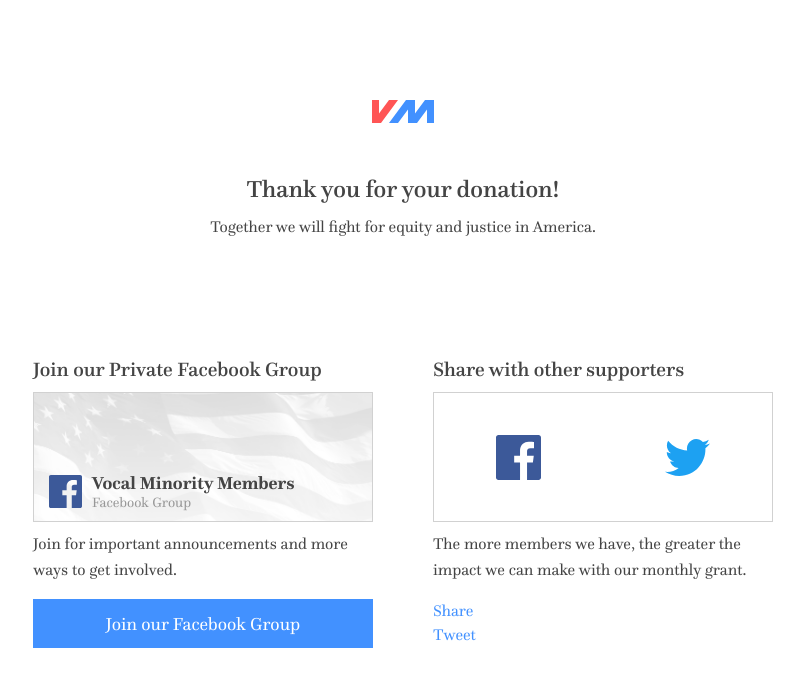
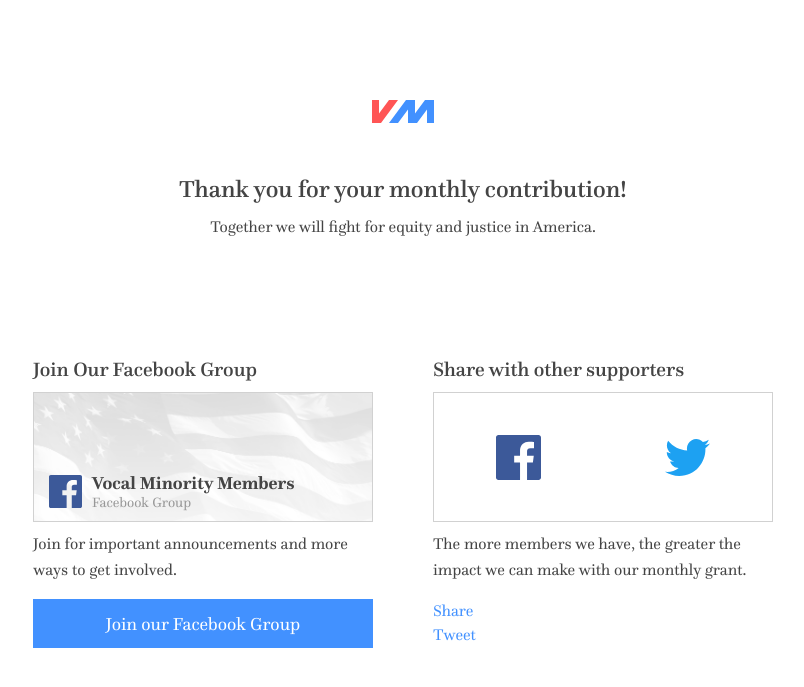
Before and after one commit to VocalMinority/vocalminority.us, a Jekyll site: the page built from subscribe/success.html, in a window 1280 px wide. Shown: the top 687 px of the page, without its empty margins (237-1041 px from the left). Built offline with Jekyll 4.4.1, drawn with Linux system fonts in a browser that asks for light colours; nearby versions of some CDN libraries; comment, search, counter and statistics services are not loaded.

Commit message:
Adjust copy

```diff
--- a/subscribe/success.html
+++ b/subscribe/success.html
@@ -35,13 +35,13 @@
 <section class="row row-thank-you text-center">
   <div class="columns medium-12">
     <a href="/"><img class="logo" src="/images/logo.svg"></a>
-    <h2>Thank you for your donation!</h2>
+    <h2>Thank you for your monthly contribution!</h2>
     <p>Together we will fight for equity and justice in America.</p>
   </div>
 </section>
 <section class="row">
   <div class="columns medium-5 medium-offset-1 fb-group-callout">
-    <h3>Join our Private Facebook Group</h3>
+    <h3>Join Our Facebook Group</h3>
     <div class="share-imagery">
       <div class="fb-group-details">
         <p class="title">Vocal Minority Members</p>
@@ -61,7 +61,7 @@
     <div class="social-share-buttons">
       <div class="fb-share-button" data-href="http://vocalminority.us" data-layout="button" data-size="large" data-mobile-iframe="true"><a class="fb-xfbml-parse-ignore" target="_blank" href="https://www.facebook.com/sharer/sharer.php?u=http%3A%2F%2Fvocalminority.us%2F&amp;src=sdkpreparse">Share</a></div>
       <div class="fb-like" data-href="https://www.facebook.com/wearethevocalminority/" data-width="200" data-layout="button" data-action="like" data-size="large" data-show-faces="true" data-share="false"></div>
-      <a class="twitter-share-button" href="https://twitter.com/intent/tweet?text=I%20just%20joined%20Vocal%20Minority%2C%20a%20community%20that%20donates%20once%20a%20month%20to%20nonprofits%20fighting%20for%20equity%20and%20justice.&url=http%3A%2F%2Fvocalminority.us%2F" data-size="large">Tweet</a>
+      <a class="twitter-share-button" href="https://twitter.com/intent/tweet?text=I%20just%20joined%20Vocal%20Minority%2C%20a%20community%20that%20donates%20once%20a%20month%20to%20nonprofits%20fighting%20for%20equity%20and%20justice.&amp;url=http%3A%2F%2Fvocalminority.us%2F" data-size="large">Tweet</a>
     </div>
   </div>
 </section>
```
